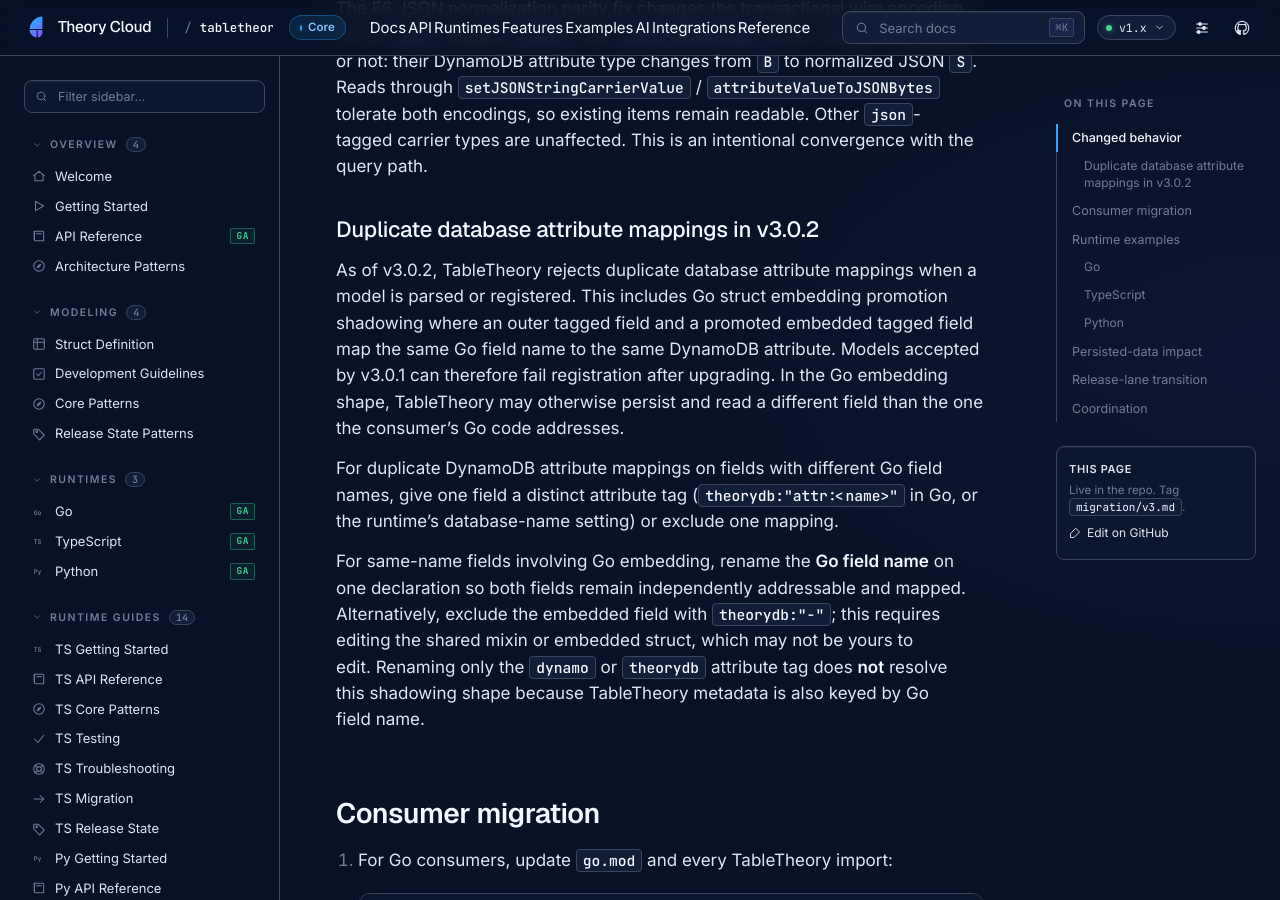
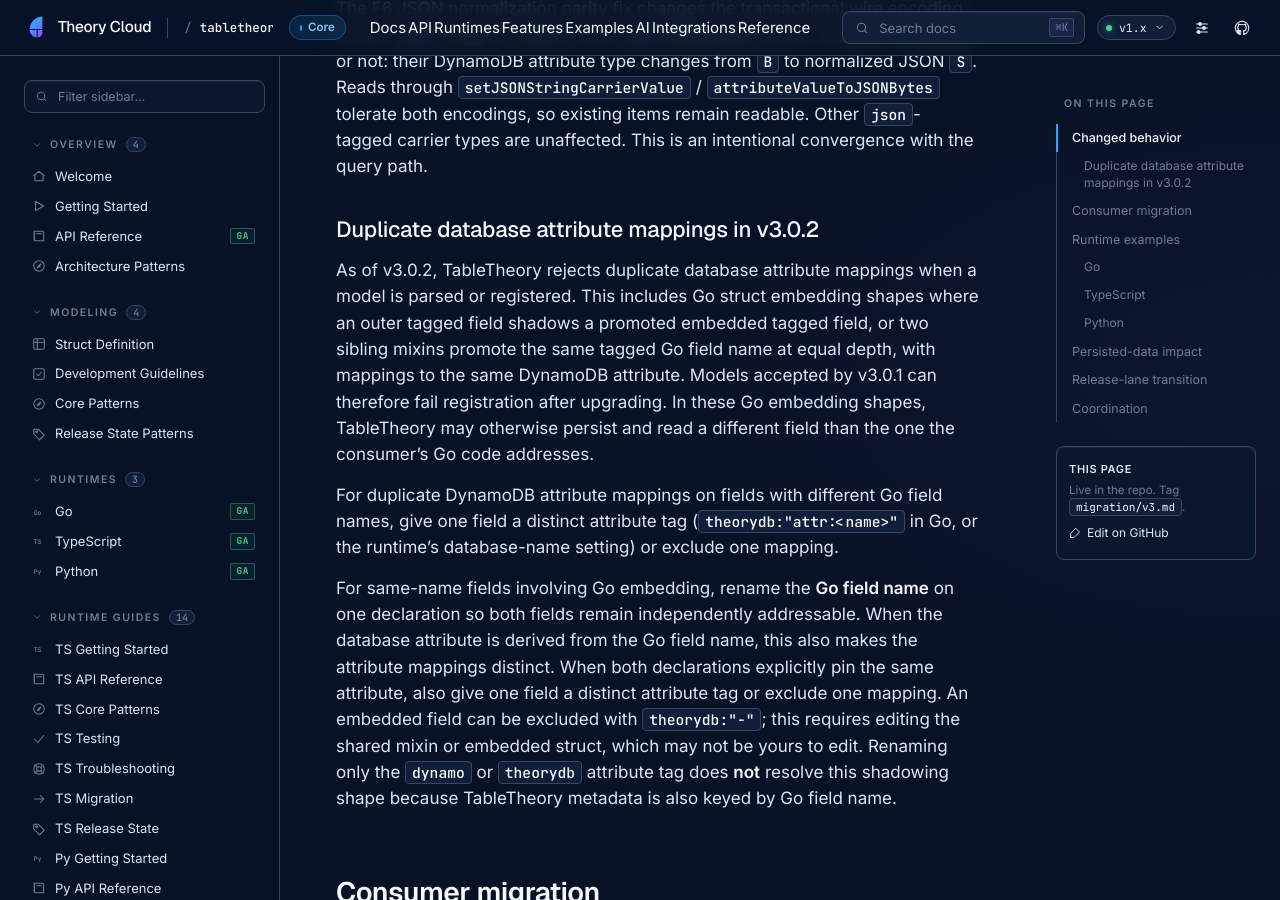
Before and after one commit to theory-cloud/TableTheory, a Jekyll site: the page built from docs/migration/v3.md, in a window 1280 px wide and 900 px high, scrolled down 1693 px. Built offline with Jekyll 4.4.1, drawn with Linux system fonts in a browser that asks for light colours.

Commit message:
docs(model): complete embedding collision guidance
Cover equal-depth sibling mixins and explain the additional attribute\nrename required when both colliding fields pin the same mapping.\n\nRefs THE-2784

```diff
--- a/docs/migration/v3.md
+++ b/docs/migration/v3.md
@@ -66,21 +66,25 @@ types are unaffected. This is an intentional convergence with the query path.
 ### Duplicate database attribute mappings in v3.0.2
 
 As of v3.0.2, TableTheory rejects duplicate database attribute mappings when a
-model is parsed or registered. This includes Go struct embedding promotion
-shadowing where an outer tagged field and a promoted embedded tagged field map
-the same Go field name to the same DynamoDB attribute. Models accepted by
-v3.0.1 can therefore fail registration after upgrading. In the Go embedding
-shape, TableTheory may otherwise persist and read a different field than the
-one the consumer's Go code addresses.
+model is parsed or registered. This includes Go struct embedding shapes where
+an outer tagged field shadows a promoted embedded tagged field, or two sibling
+mixins promote the same tagged Go field name at equal depth, with mappings to
+the same DynamoDB attribute. Models accepted by v3.0.1 can therefore fail
+registration after upgrading. In these Go embedding shapes, TableTheory may
+otherwise persist and read a different field than the one the consumer's Go
+code addresses.
 
 For duplicate DynamoDB attribute mappings on fields with different Go field
 names, give one field a distinct attribute tag (`theorydb:"attr:<name>"` in Go,
 or the runtime's database-name setting) or exclude one mapping.
 
 For same-name fields involving Go embedding, rename the **Go field name** on
-one declaration so both fields remain independently addressable and mapped.
-Alternatively, exclude the embedded field with `theorydb:"-"`; this requires
-editing the shared mixin or embedded struct, which may not be yours to edit.
+one declaration so both fields remain independently addressable. When the
+database attribute is derived from the Go field name, this also makes the
+attribute mappings distinct. When both declarations explicitly pin the same
+attribute, also give one field a distinct attribute tag or exclude one mapping.
+An embedded field can be excluded with `theorydb:"-"`; this requires editing
+the shared mixin or embedded struct, which may not be yours to edit.
 Renaming only the `dynamo` or `theorydb` attribute tag does **not** resolve this
 shadowing shape because TableTheory metadata is also keyed by Go field name.
 
```
